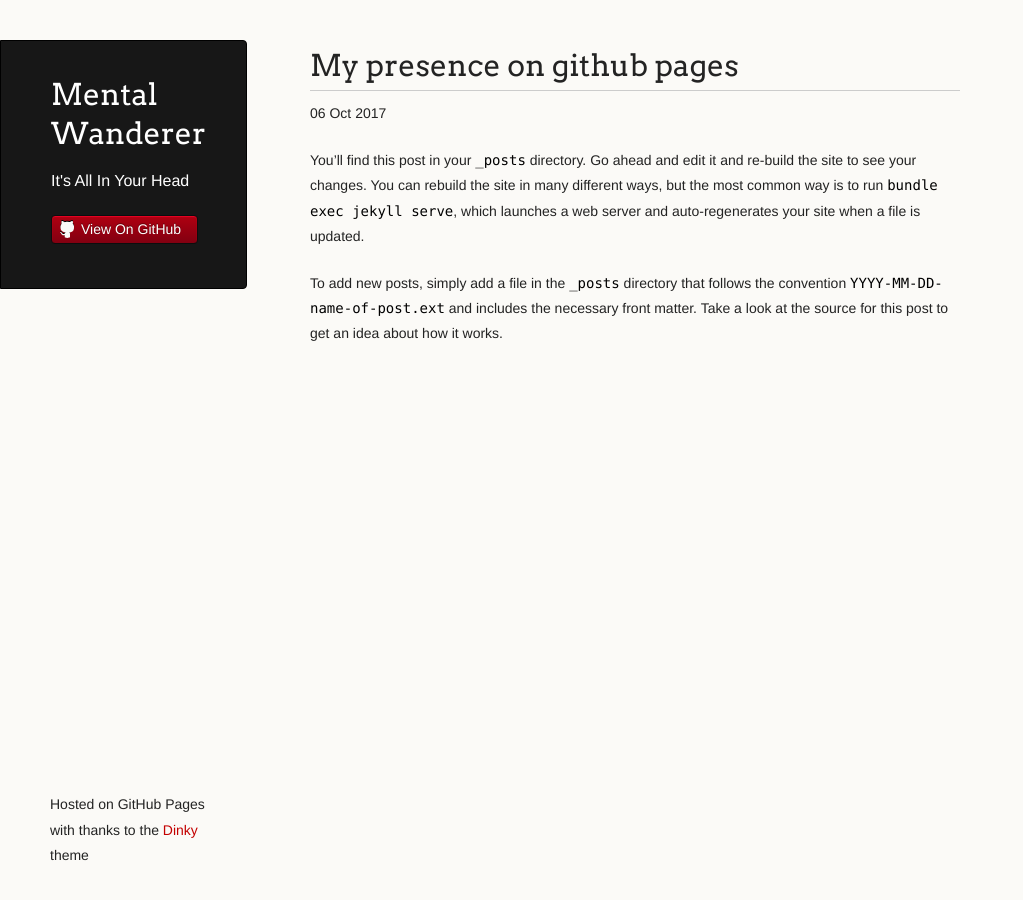
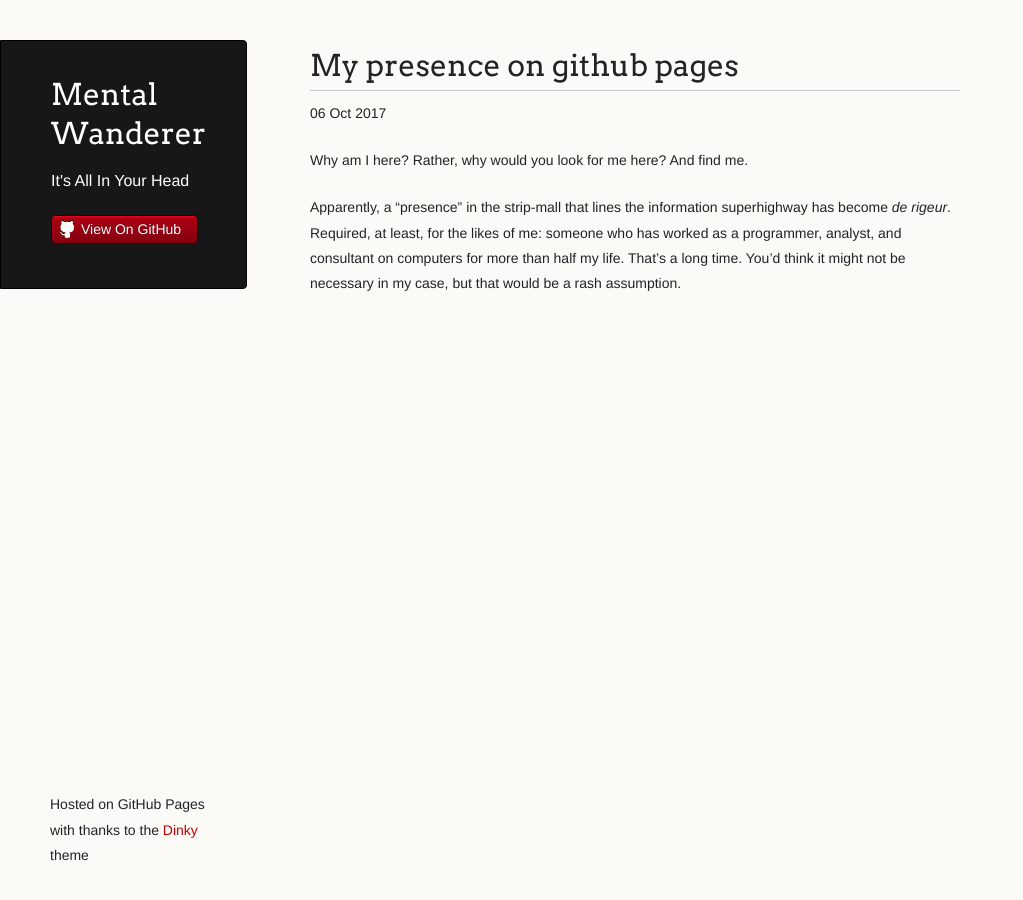
Before and after one commit to coryburt/coryburt.github.io, a Jekyll site: the page built from _posts/2017-10-06-And-So-It-Begins.md, in a window 1280 px wide. Shown: the whole page, without its empty margins (0-1023 px from the left). Built offline with Jekyll 4.4.1, drawn with Linux system fonts in a browser that asks for light colours.

Commit message:
Update blog

```diff
--- a/_posts/2017-10-06-And-So-It-Begins.md
+++ b/_posts/2017-10-06-And-So-It-Begins.md
@@ -3,6 +3,7 @@ layout: "post"
 title:  "My presence on github pages"
 ---
 
-You’ll find this post in your `_posts` directory. Go ahead and edit it and re-build the site to see your changes. You can rebuild the site in many different ways, but the most common way is to run `bundle exec jekyll serve`, which launches a web server and auto-regenerates your site when a file is updated.
+Why am I here?  Rather, why would you look for me here?  And find me.
 
-To add new posts, simply add a file in the `_posts` directory that follows the convention `YYYY-MM-DD-name-of-post.ext` and includes the necessary front matter. Take a look at the source for this post to get an idea about how it works.
+Apparently, a "presence" in the strip-mall that lines the information superhighway has become _de rigeur_.  Required, at least, for the likes of me: someone who has worked as a programmer, analyst, and consultant on computers for more than half my life.
+That's a long time.  You'd think it might not be necessary in my case, but that would be a rash assumption.
```
